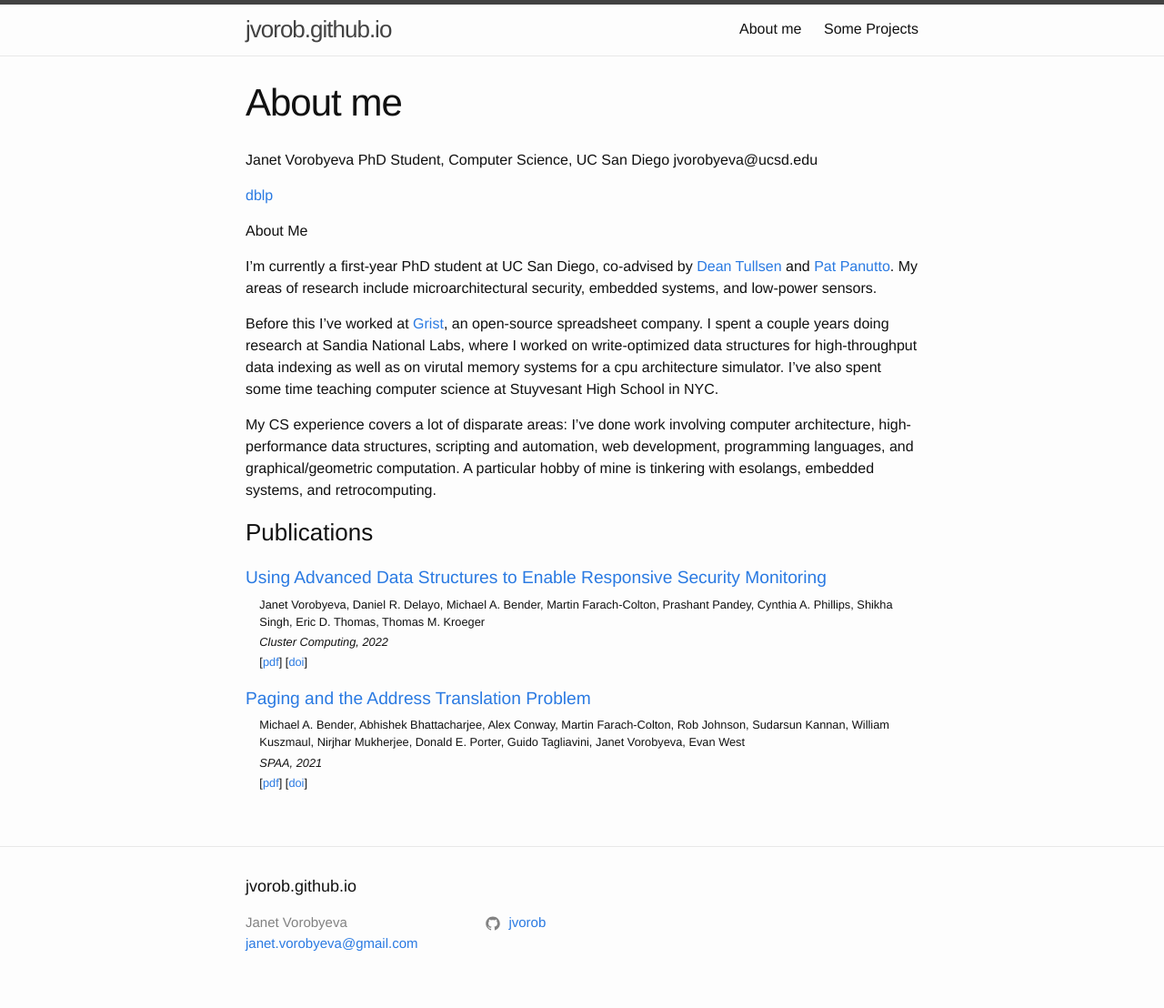
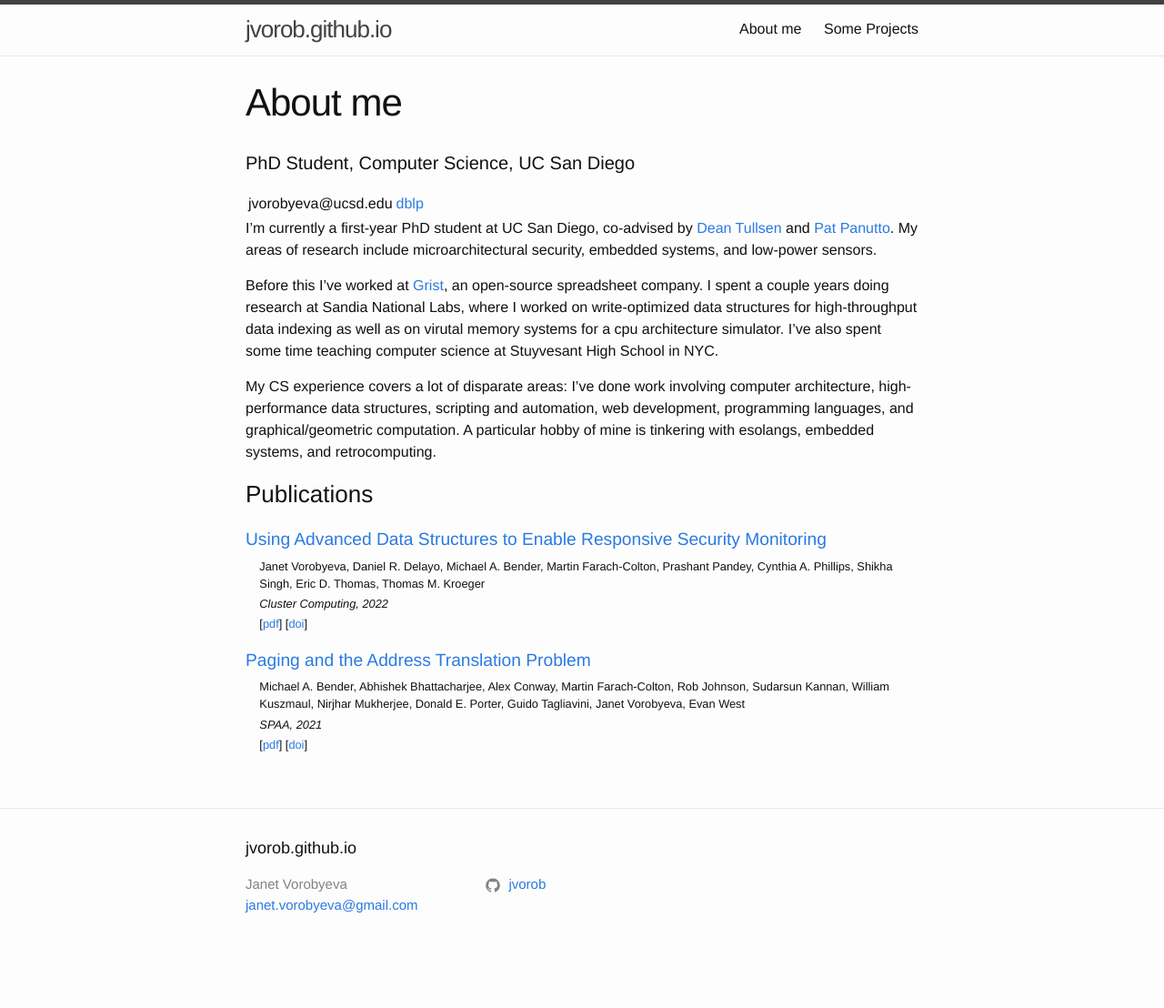
Before and after one commit to jvorob/jvorob.github.io, a Jekyll site: the page built from main_pages/about.md, in a window 1280 px wide. Shown: the whole page at 91% size. Built offline with Jekyll 4.4.1, drawn with Linux system fonts in a browser that asks for light colours; after the commit the page ends 1066 px from its top, so only the background shows below that.

Commit message:
cleaning about page

```diff
--- a/main_pages/about.md
+++ b/main_pages/about.md
@@ -4,14 +4,11 @@
 permalink: /about/
 ---
 
+<h4>
+PhD Student, Computer Science, UC San Diego
+</h4>
 
-Janet Vorobyeva
-PhD Student, Computer Science, UC San Diego
-jvorobyeva@ucsd.edu
-
-[dblp](https://dblp.org/pid/296/1722.html)
-
-About Me
+jvorobyeva@ucsd.edu | [dblp](https://dblp.org/pid/296/1722.html)
 
 I'm currently a first-year PhD student at UC San Diego, co-advised by
 [Dean Tullsen](https://cseweb.ucsd.edu/~tullsen/)
```
